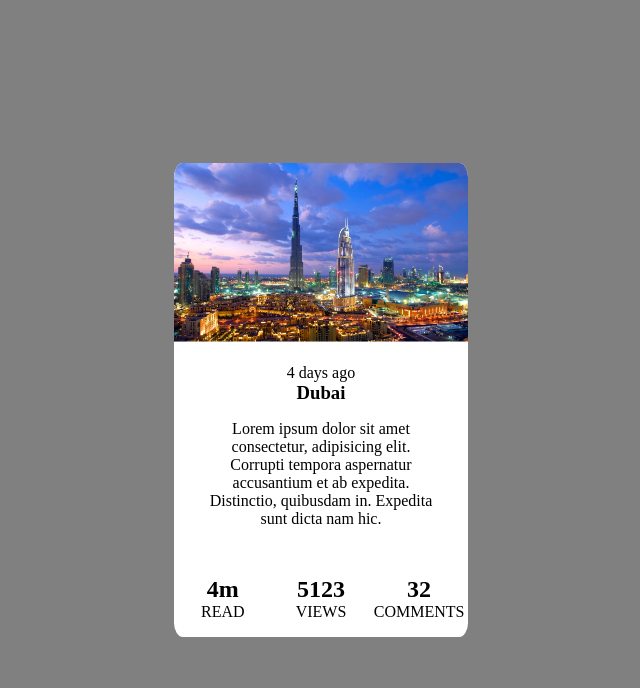
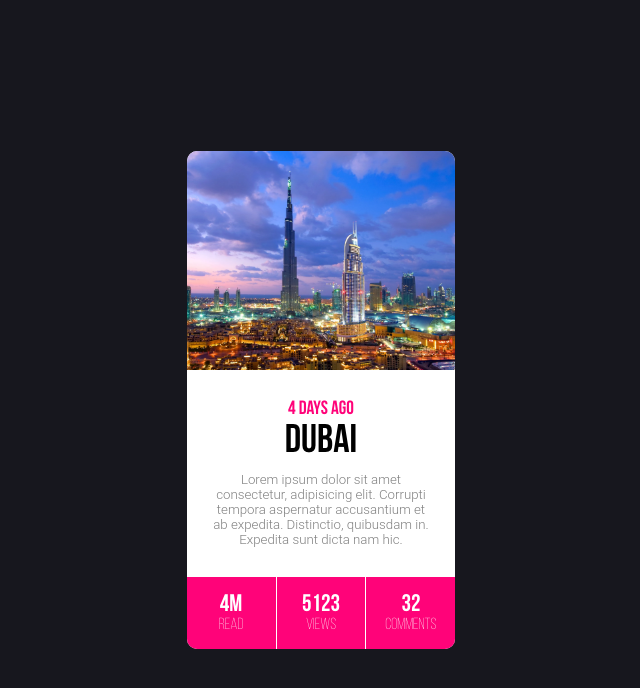
Before and after one commit to Mathisrealone/CSS-Simple-Cards, a plain HTML site: page index.html in a window 1280 px wide. Shown: the whole page, without its empty margins (319-959 px from the left). Drawn offline with Linux system fonts and the light colour scheme.

Commit message:
end of the first card

```diff
--- a/assets/css/style.css
+++ b/assets/css/style.css
@@ -1,13 +1,73 @@
+:root {
+	--pink: #ff0379;
+	--orange: #ff5701;
+	--green: #06c448;
+	--white: #ffffff;
+}
+
+@font-face {
+	font-family: "Roboto Flex";
+	src: url("assets/fonts/RobotoFlex-VariableFont_GRAD,XOPQ,XTRA,YOPQ,YTAS,YTDE,YTFI,YTLC,YTUC,opsz,slnt,wdth,wght.ttf")
+		format("truetype"); /* ou woff2-variations si tu as ce format */
+	font-weight: 100 1000; /* plage de poids disponible (exemple) */
+	font-stretch: 75% 125%; /* plage de largeur (exemple) */
+	font-style: oblique 0deg 10deg;
+}
+
+@font-face {
+	font-family: "Bebas";
+	src: url("../fonts/BebasNeue-Thin.otf") format("opentype");
+	font-weight: 100;
+	font-style: normal;
+	font-display: swap;
+}
+
+@font-face {
+	font-family: "Bebas";
+	src: url("../fonts/BebasNeue-Light.otf") format("opentype");
+	font-weight: 300;
+	font-style: normal;
+	font-display: swap;
+}
+
+@font-face {
+	font-family: "Bebas";
+	src: url("../fonts/BebasNeue-Book.otf") format("opentype");
+	font-weight: 350;
+	font-style: normal;
+	font-display: swap;
+}
+
+@font-face {
+	font-family: "Bebas";
+	src: url("../fonts/BebasNeue-Regular.otf") format("opentype");
+	font-weight: 400;
+	font-style: normal;
+	font-display: swap;
+}
+
+@font-face {
+	font-family: "Bebas";
+	src: url("../fonts/BebasNeue-Bold.otf") format("opentype");
+	font-weight: 700;
+	font-style: normal;
+	font-display: swap;
+}
+
 * {
 	margin: 0;
 	padding: 0;
+	box-sizing: border-box;
+	font-family: "Bebas", sans-serif;
 }
 
 body {
 	display: flex;
 	align-items: center;
 	min-height: 100vh;
-	background-color: grey;
+	background-color: #17171e;
+	font-family: "Bebas", sans-serif;
+	font-weight: 400;
 }
 
 section {
@@ -18,15 +78,15 @@ section {
 
 article {
 	background-color: white;
-	width: 23%;
+	width: 21%;
 	display: flex;
 	flex-direction: column;
-	border-radius: 3%;
+	border-radius: 10px;
 	overflow: hidden;
 }
 
-article > div:first-child {
-	height: 40%;
+article div:first-child {
+	overflow: hidden;
 }
 
 div img {
@@ -35,6 +95,7 @@ div img {
 	object-fit: cover;
 	object-position: center;
 	transform: scale(1.1);
+	aspect-ratio: 15/12;
 }
 
 .first-container {
@@ -43,12 +104,26 @@ div img {
 	flex-direction: column;
 	align-items: center;
 	text-align: center;
-	padding: 2rem;
-	flex: 1;
+	padding: 1.9rem 1.4rem;
+}
+
+.first-container p:first-child {
+	color: var(--pink);
+	font-size: 1.2rem;
+	font-weight: 550;
 }
 
 .first-container h1 {
-	padding-bottom: 1rem;
+	padding-top: 0.2rem;
+	padding-bottom: 0.6rem;
+	font-size: 2.5rem;
+}
+
+.first-container p:last-child {
+	font-family: "Roboto", sans-serif;
+	font-size: 0.83rem;
+	font-weight: 300;
+	color: grey;
 }
 
 .last-container {
@@ -56,9 +131,20 @@ div img {
 	display: flex;
 	justify-content: space-between;
 	text-align: center;
+	background-color: var(--pink);
 }
 
 .last-container div {
 	flex: 1;
 	padding: 1rem 0;
+	color: white;
 }
+
+.last-container div:nth-child(2) {
+	border-left: 0.1px var(--white) solid;
+	border-right: 0.1px var(--white) solid;
+}
+
+.last-container div p {
+	font-weight: 300;
+}
```
Also changed, not shown: assets/fonts/Bebas-Regular.otf (deleted), assets/fonts/BebasNeue-Bold.otf (added), assets/fonts/BebasNeue-Book.otf (added), assets/fonts/BebasNeue-Light.otf (added), assets/fonts/BebasNeue-Regular.otf (added), assets/fonts/BebasNeue-Thin.otf (added), 1 other file.
